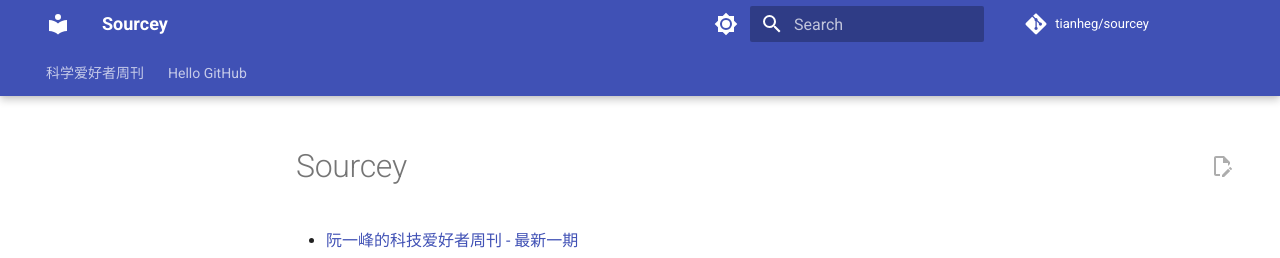
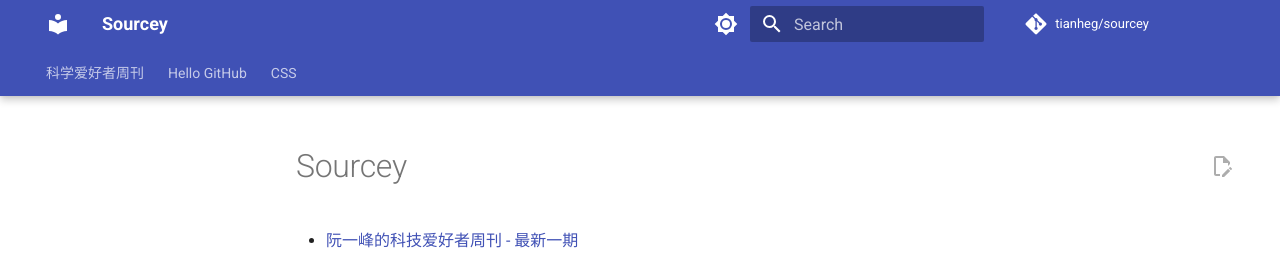
Before and after one commit to tianheg/sourcey, an MkDocs documentation site: the page built from docs/index.md, in a window 1280 px wide. Shown: the top 258 px of the page. Built offline with MkDocs 1.6.1 and Material for MkDocs 9.7.7, drawn with Linux system fonts in a browser that asks for light colours; comment, search, counter and statistics services are not loaded.

Commit message:
add css-s

```diff
--- a/mkdocs.yml
+++ b/mkdocs.yml
@@ -357,3 +357,6 @@ nav:
     - 3: hello-github/HelloGitHub03.md
     - 2: hello-github/HelloGitHub02.md
     - 1: hello-github/HelloGitHub01.md
+
+  - "CSS":
+    - CSS: css-s.md
```
Also changed, not shown: docs/css-s.md (added, +5 -0 lines).
